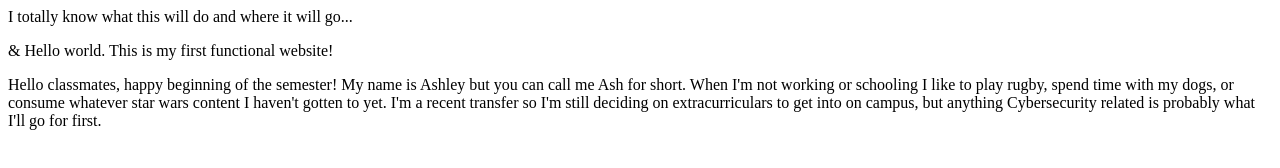
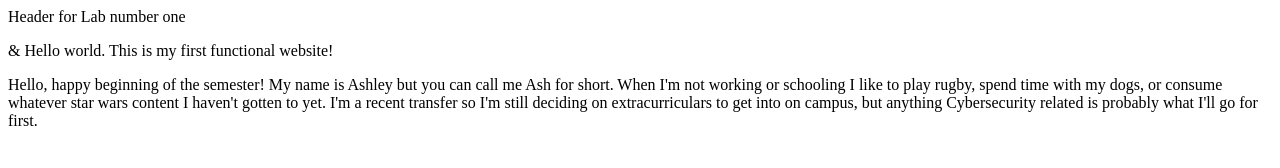
Before and after one commit to InsertCoolUsernameHere2/lab1, a plain HTML site: page index.html in a window 1280 px wide. Drawn offline with Linux system fonts and the light colour scheme.

Commit message:
edits
edited head and body for contents

```diff
--- a/index.html
+++ b/index.html
@@ -1,11 +1,11 @@
 <!DOCTYPE html>
 <html lang="en">
-<head>I totally know what this will do and where it will go...</head>
+<head>Header for Lab number one</head>
 <body>
 	<p>
 	& Hello world. This is my first functional website!
 	</p>
-	<p>Hello classmates, happy beginning of the semester! My name is Ashley but you can call me Ash for short.
+	<p>Hello, happy beginning of the semester! My name is Ashley but you can call me Ash for short.
 	When I'm not working or schooling I like to play rugby, spend time with my dogs, or consume whatever star wars content I haven't gotten to yet.
 	I'm a recent transfer so I'm still deciding on extracurriculars to get into on campus, but anything Cybersecurity related is probably what I'll go for first. </p>
 	</body>
```
